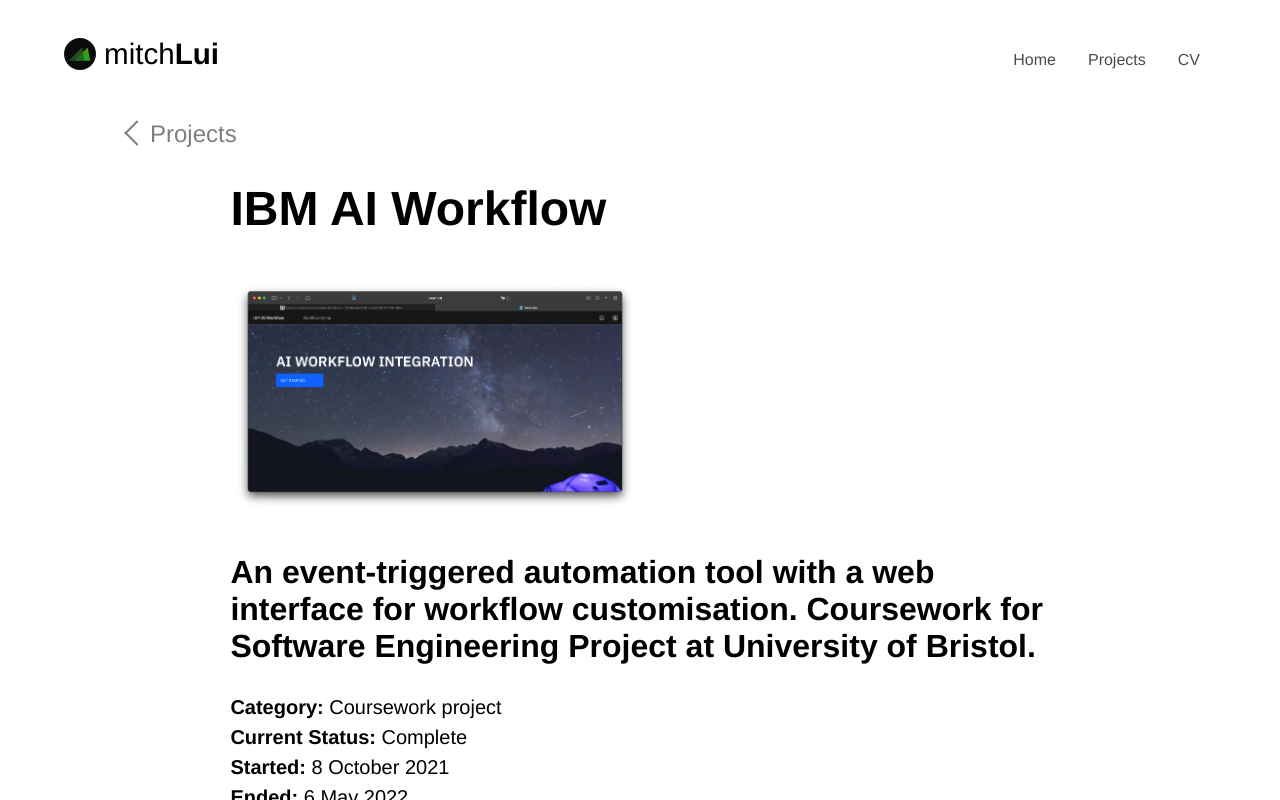
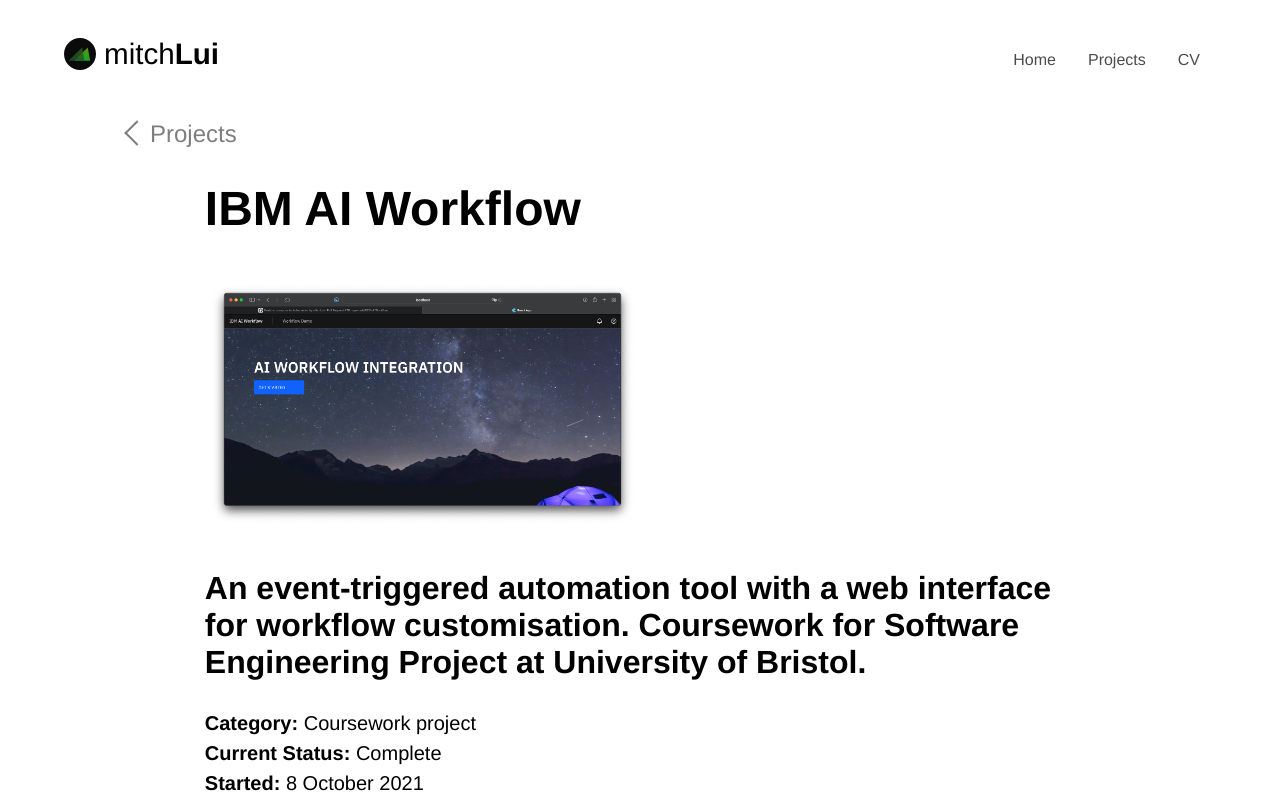
Before and after one commit to mitchLui/website, a React (Create React App) app in the folder client/: page /projects/ai-workflow in a window 1280 px wide. Shown: the top 800 px of the page. Built offline with nearby package versions, Linux system fonts and the light colour scheme.

Commit message:
removed meta tags

```diff
--- a/client/package.json
+++ b/client/package.json
@@ -11,7 +11,6 @@
     "minimist": ">=1.2.6",
     "node-forge": ">=1.3.0",
     "react": "^17.0.2",
-    "react-document-meta": "^3.0.0-beta.2",
     "react-dom": "^17.0.2",
     "react-router": "^6.2.2",
     "react-router-dom": "^6.2.2",
--- a/client/src/components/Sitemap/Sitemap.js
+++ b/client/src/components/Sitemap/Sitemap.js
@@ -1,19 +1,9 @@
 import { React } from 'react';
 import { Link } from 'react-router-dom';
-import DocumentMeta from 'react-document-meta';
 import "./sitemap.scss";
 
-const meta = {
-    title: 'Sitemap',
-    description: 'Sitemap',
-    canonical: 'https://www.mitchlui.dev/sitemap',
-    meta: {
-        charset: 'utf-8',
-    }
-};
-
 export const Sitemap = ({ projects }) =>
-    <DocumentMeta {...meta}>
+    <>
         <span className={"container-header"}><h1><code>Sitemap</code></h1></span>
             <ul className={"sitemap"}>
                 <li><Link to={"/"}>index</Link></li>
@@ -34,4 +24,4 @@ export const Sitemap = ({ projects }) =>
                     <li><Link to={"/github"}>github</Link></li>
                 </ul>
             </ul>
-    </DocumentMeta>
+    </>
--- a/client/src/pages/ProjectModalPage/projectmodalpage.scss
+++ b/client/src/pages/ProjectModalPage/projectmodalpage.scss
@@ -12,8 +12,8 @@
 
 .modal-content{
     background-color: #000000;
-    padding-left: 10%;
-    padding-right: 10%;
+    padding-left: 7.5%;
+    padding-right: 7.5%;
     padding-bottom: 2.5%;
 
     h1{
```
Also changed, not shown: 1 other file (tests, documents, lock files or other folders). Lines whose indentation alone changed are shown as unchanged.
